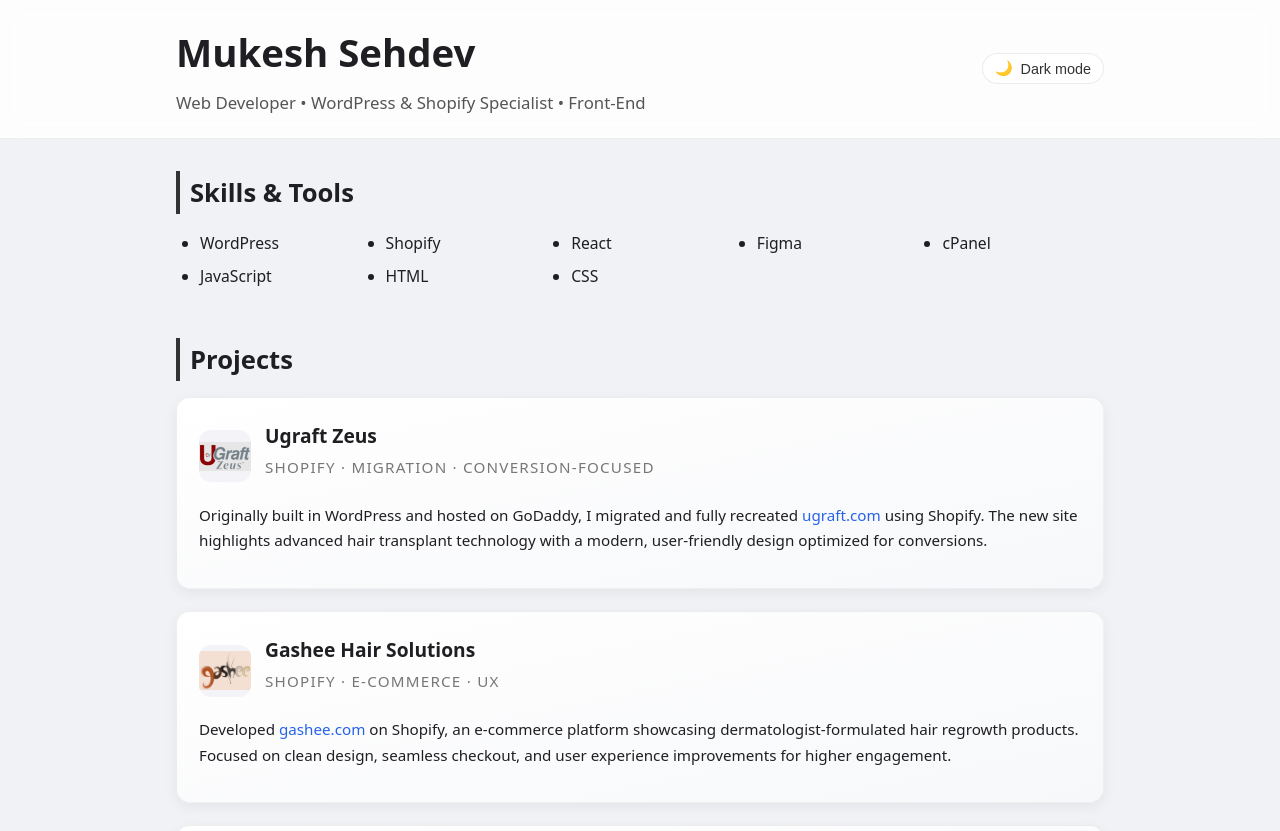
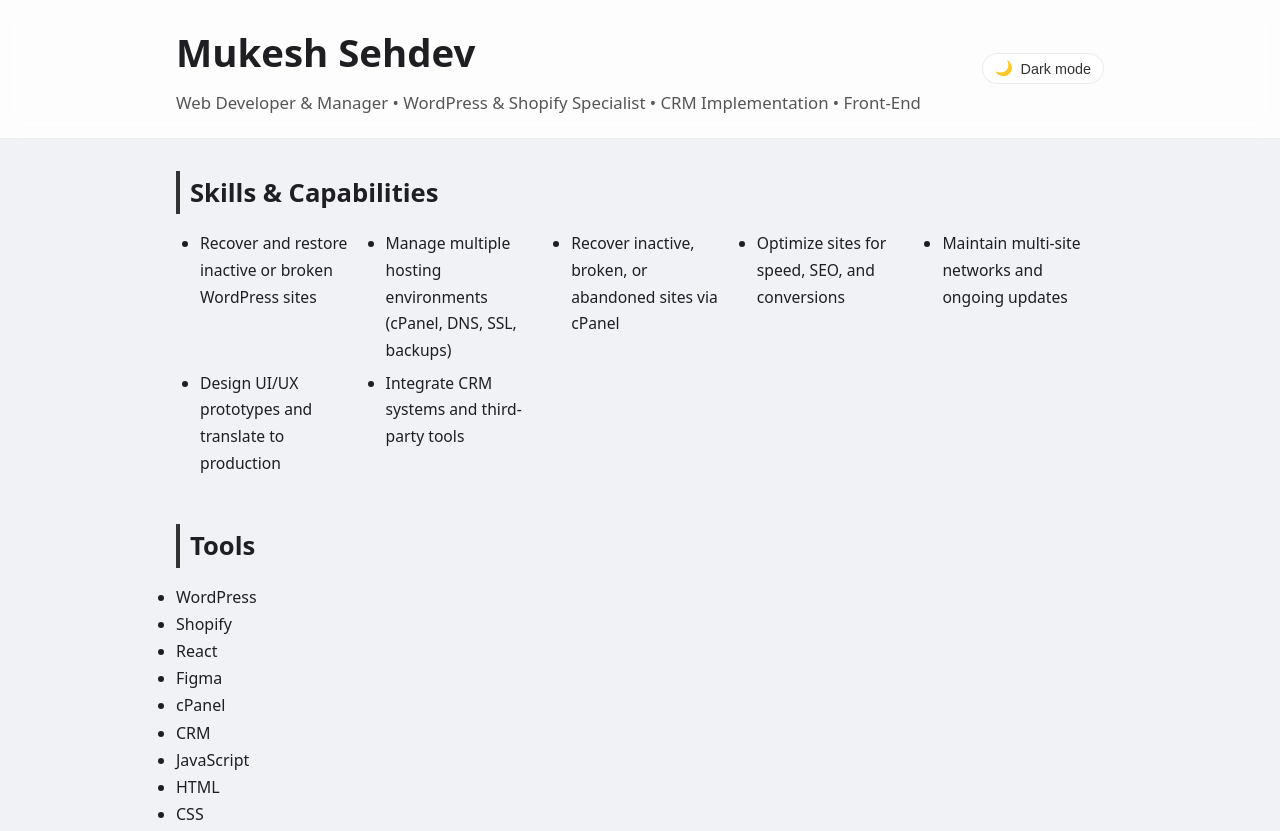
Before and after one commit to MKS47x/MKS-portfolio, a plain HTML site: page index.html in a window 1280 px wide. Shown: the top 831 px of the page. Drawn offline with Linux system fonts and the light colour scheme.

Commit message:
Update index.html

```diff
--- a/index.html
+++ b/index.html
@@ -11,7 +11,7 @@
     <div class="container header-content">
       <div>
         <h1>Mukesh Sehdev</h1>
-        <p>Web Developer • WordPress & Shopify Specialist • Front-End</p>
+        <p>Web Developer & Manager • WordPress & Shopify Specialist • CRM Implementation • Front-End</p>
       </div>
 
       <button id="theme-toggle" class="theme-toggle" aria-label="Toggle dark mode">
@@ -24,18 +24,31 @@
   <main class="container">
     <!-- Skills -->
     <section id="skills">
-      <h2>Skills &amp; Tools</h2>
+      <h2>Skills &amp; Capabilities</h2>
       <ul class="skills-list">
-        <li>WordPress</li>
+	  <li>Recover and restore inactive or broken WordPress sites</li>
+	  <li>Manage multiple hosting environments (cPanel, DNS, SSL, backups)</li>
+	  <li>Recover inactive, broken, or abandoned sites via cPanel</li>
+	  <li>Optimize sites for speed, SEO, and conversions</li>
+	  <li>Maintain multi-site networks and ongoing updates</li>
+	  <li>Design UI/UX prototypes and translate to production</li>
+	  <li>Integrate CRM systems and third-party tools</li>
+      </ul>
+    </section>
+	<section id="tools">
+	<h2>Tools</h2>
+	<ul class="tools-list">
+	    <li>WordPress</li>
         <li>Shopify</li>
         <li>React</li>
         <li>Figma</li>
         <li>cPanel</li>
+		<li>CRM</li>
         <li>JavaScript</li>
         <li>HTML</li>
         <li>CSS</li>
-      </ul>
-    </section>
+	</ul>
+	</section>
 
     <!-- Projects -->
     <section id="projects">
```
